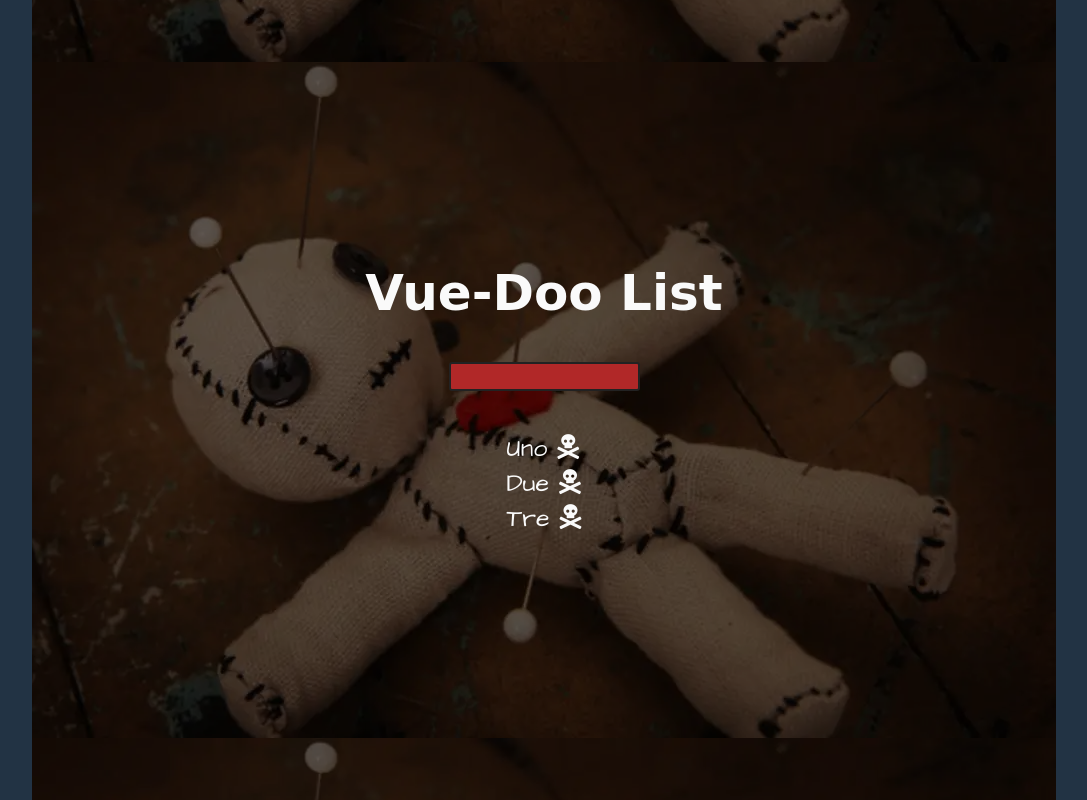
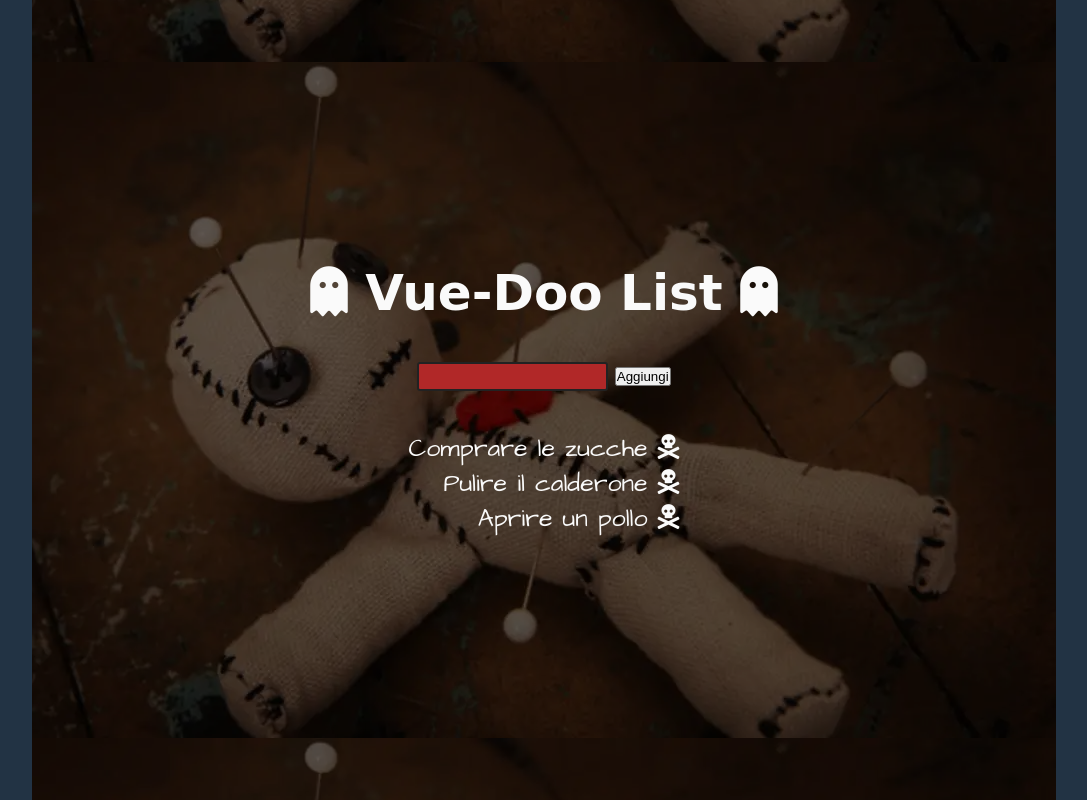
Before and after one commit to andreamazza84/vue-todolist, a plain HTML site: page index.html in a window 1280 px wide. Shown: the whole page, without its empty margins (96-1183 px from the left). Drawn offline with nearby package versions, Linux system fonts and the light colour scheme; a web font is replaced by a local one.

Commit message:
Prime parti dello script funzionanti

```diff
--- a/index.html
+++ b/index.html
@@ -62,6 +62,7 @@
         }
         #list{
             font-family: 'Architects Daughter', cursive;
+            text-align: right;
         }
         #list > ul > li{
             list-style: none;
@@ -73,16 +74,20 @@
     <div class="container">
         <div class="filter">
             <header id="header">
-                <h1>Vue-Doo List</h1>
+
+                <h1> <i class="fas fa-ghost"></i> Vue-Doo List <i class="fas fa-ghost"></i></h1>
+
             </header>
             <section id="input">
-                <input type="text">
+                <input type="text" v-model="inputTask">
+                <button type="submit" @click="addTask">Aggiungi</button>
             </section>
             <section id="list">
                 <ul>
-                    <li>Uno <i class="fas fa-skull-crossbones"></i></li>
-                    <li>Due <i class="fas fa-skull-crossbones"></i></li>
-                    <li>Tre <i class="fas fa-skull-crossbones"></i></li>
+                    <!-- <li v-for:><i class="fas fa-skull-crossbones"></i></li> -->
+                    <li>Comprare le zucche <i class="fas fa-skull-crossbones"></i></li>
+                    <li>Pulire il calderone <i class="fas fa-skull-crossbones"></i></li>
+                    <li>Aprire un pollo <i class="fas fa-skull-crossbones"></i></li>
                 </ul>
         </div>
     </div>
--- a/main.js
+++ b/main.js
@@ -9,3 +9,21 @@
 // della tastiera.
 // Attenzione: l'utente non deve inserire tasks vuote
 // ma almeno un tot di caratteri.
+
+let app = new Vue({
+    el: '.container',
+    data: {
+        inputTask: '',
+        inputList: []
+    },
+    methods: {
+        addTask: function(){
+            if (app.inputTask.length > 4) {
+                alert('Qui');
+                app.inputList.push(app.inputTask)
+                app.inputTask = '';
+            }
+            return app.inputList;
+        }
+    }
+});
```
